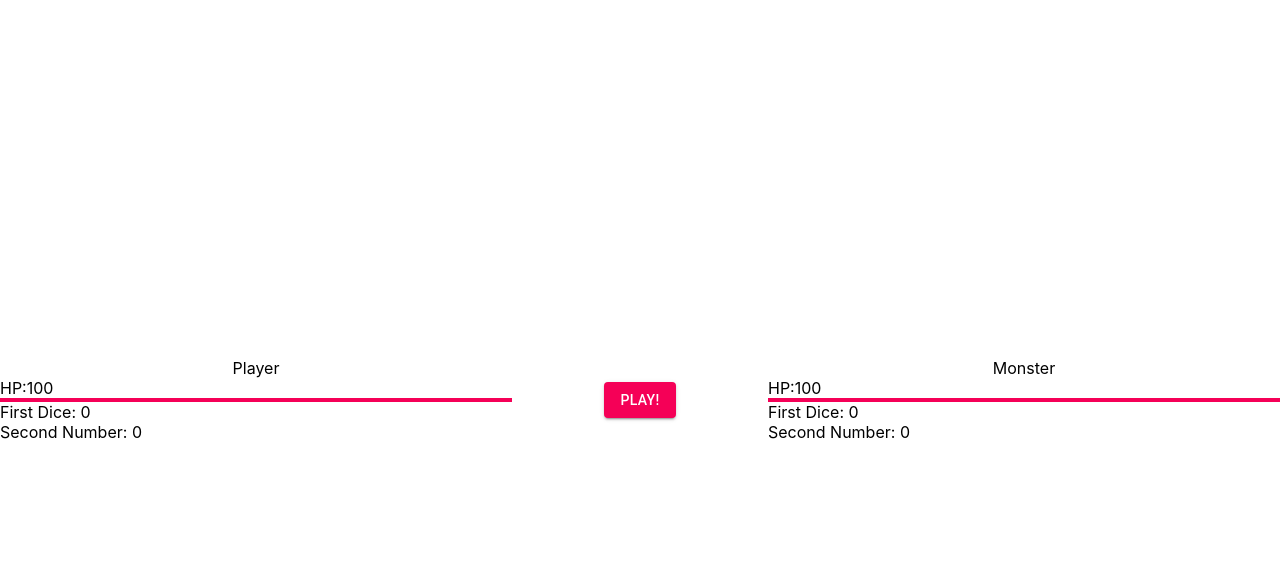
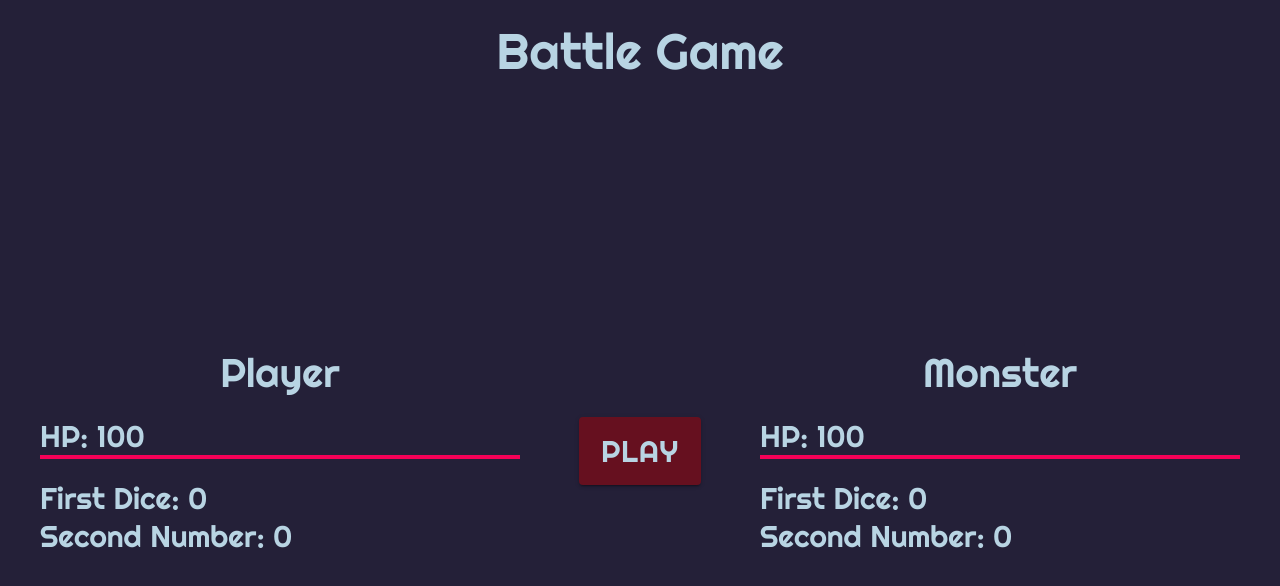
Before and after one commit to jkordek/Byhiras, a React (Create React App) app: page / in a window 1280 px wide. Shown: the top 586 px of the page. Built offline with nearby package versions, Linux system fonts and the light colour scheme.

Commit message:
Added more styles

```diff
--- a/public/index.html
+++ b/public/index.html
@@ -3,6 +3,7 @@
   <head>
     <meta charset="utf-8" />
     <link rel="icon" href="%PUBLIC_URL%/favicon.ico" />
+    <link href="https://fonts.googleapis.com/css?family=Righteous&display=swap" rel="stylesheet">
     <meta name="viewport" content="width=device-width, initial-scale=1" />
     <meta name="theme-color" content="#000000" />
     <meta
--- a/src/App.js
+++ b/src/App.js
@@ -6,6 +6,7 @@ import './App.scss';
 function App() {
   return (
     <div className="App">
+      <span className='title'>Battle Game</span>
       <GameBoard />
     </div>
   );
--- a/src/App.scss
+++ b/src/App.scss
@@ -3,4 +3,13 @@
   display: flex;
   justify-content: center;
   align-items: center;
+  flex-direction: column;
+  padding: 0 40px;
+  background-color: #242038;
+  color: #B8D4E3;
+  font-family: 'Righteous', cursive;
+  .title {
+    font-size: 50px;
+    margin: 20px 0;
+  }
 }
--- a/src/components/GameBoard/GameBoard.js
+++ b/src/components/GameBoard/GameBoard.js
@@ -1,6 +1,6 @@
 import React from 'react';
 import Player from '../Player/Player';
-import { Button } from '@material-ui/core';
+import { Button, Modal } from '@material-ui/core';
 
 import './GameBoard.scss';
 
@@ -48,6 +48,13 @@ class GameBoard extends React.Component {
   }
 
   render() {
+    // var modal;
+    // if (this.state.playerHP >= 0) {
+    //   modal = <Modal aria-labelledby='You win' open={true}>You win!</Modal>
+    // } else if (this.state.monsterHP >= 0) {
+    //   modal = <Modal aria-labelledby='Game over' open={true}>Game over.</Modal>
+    // }
+
     return (
       <div className='gameBoardContainer'>
         <Player
@@ -57,8 +64,14 @@ class GameBoard extends React.Component {
           diceTwo={this.state.playersNumber[1]}
         />
         <div className='board'>
-          <Button variant='contained' color='secondary' onClick={this.rollDices}>
-            Play!
+          <Button
+            className='playBtn'
+            onClick={this.rollDices}
+            size='large'
+            variant='contained'
+
+          >
+            Play
           </Button>
         </div>
         <Player
@@ -67,6 +80,9 @@ class GameBoard extends React.Component {
           diceOne={this.state.monstersNumber[0]}
           diceTwo={this.state.monstersNumber[1]}
         />
+        {/* <div className='modal'>
+          {modal}
+        </div> */}
       </div>
     )
   }
--- a/src/components/GameBoard/GameBoard.scss
+++ b/src/components/GameBoard/GameBoard.scss
@@ -9,5 +9,11 @@
     display: flex;
     justify-content: space-around;
     align-items: center;
+    .playBtn {
+      font-family: 'Righteous', cursive;
+      font-size: 30px;
+      color: #B8D4E3;
+      background-color: #66101F;
+    }
   }
 }
--- a/src/components/HealthBar/HealthBar.js
+++ b/src/components/HealthBar/HealthBar.js
@@ -6,7 +6,7 @@ import './HealthBar.scss';
 
 const HealthBar = ({hpValue}: number) => (
   <div className='hpBarContainer'>
-    <span className='barLabel'>{`HP:` + hpValue}</span>
+    <span className='barLabel'>{`HP: ` + hpValue}</span>
     <LinearProgress variant='determinate' color='secondary' value={hpValue} />
   </div>
 );
--- a/src/components/HealthBar/HealthBar.scss
+++ b/src/components/HealthBar/HealthBar.scss
@@ -1,4 +1,8 @@
 .hpBarContainer {
   width: 100%;
   height: 5%;
+  .barLabel {
+    margin-bottom: 10px;
+    font-size: 30px;
+  }
 }
--- a/src/components/Player/Player.scss
+++ b/src/components/Player/Player.scss
@@ -5,13 +5,18 @@
   justify-content: center;
   align-items: center;
   flex-direction: column;
+  .playerType {
+    font-size: 40px;
+  }
   .playerHP {
     width: 100%;
+    margin: 20px 0;
   }
   .playerDice {
     width: 100%;
     display: flex;
     justify-content: space-between;
     flex-direction: column;
+    font-size: 30px;
   }
 }
```
